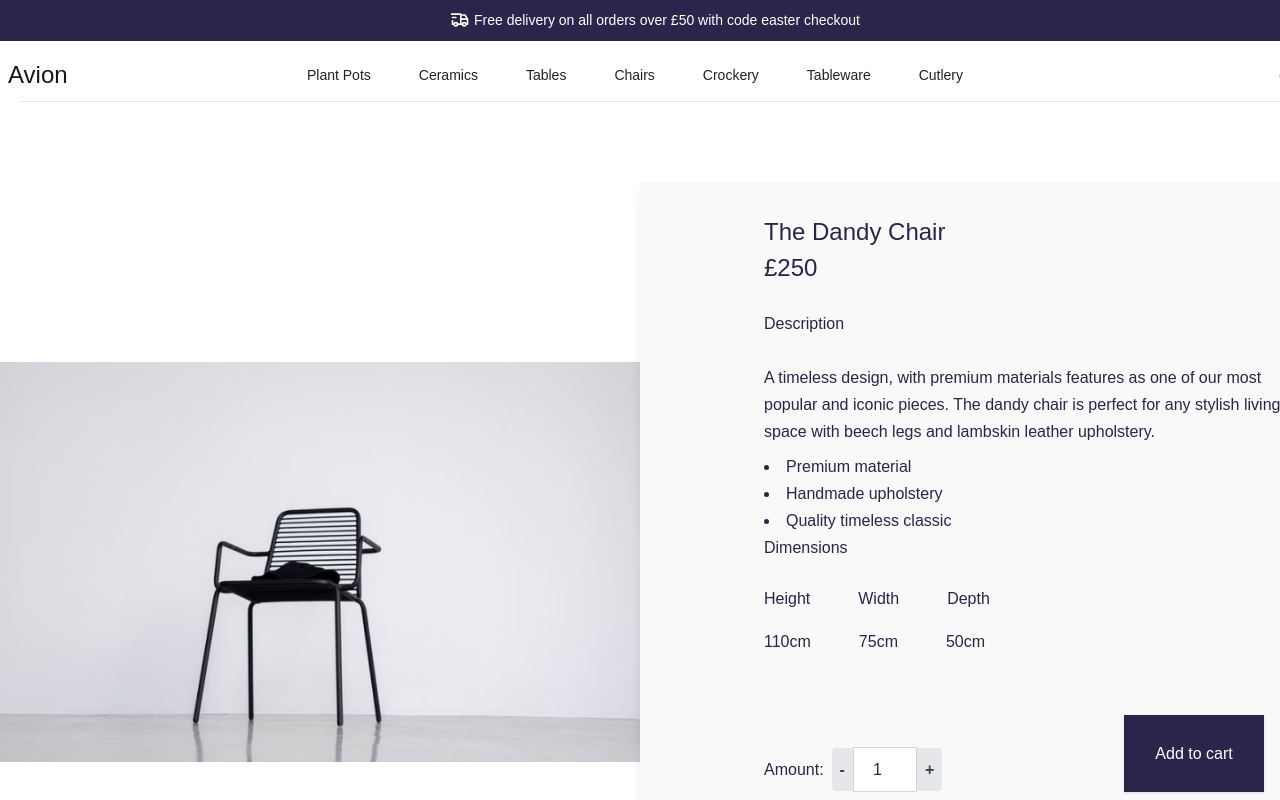
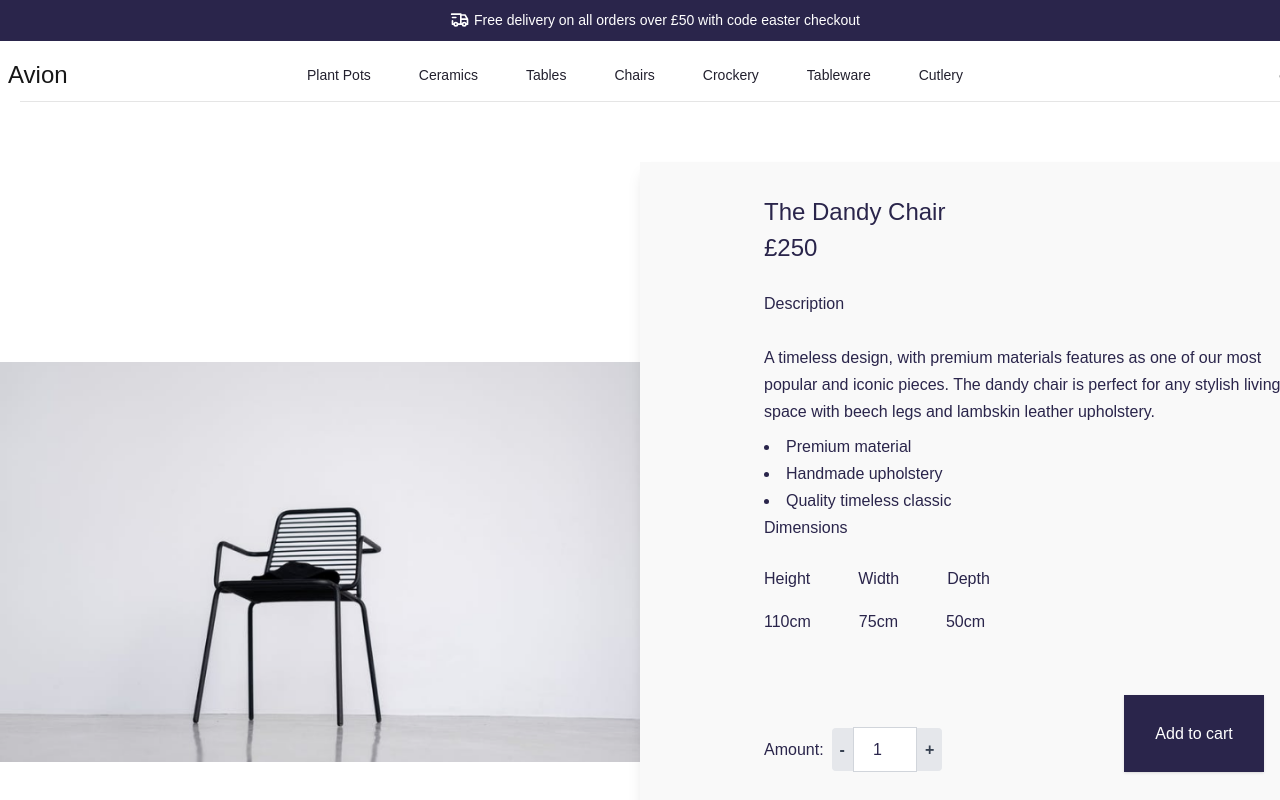
Before and after one commit to SyedAli-31/Quarter2-Hackathon, a Next.js app: page /ProdListing in a window 1280 px wide. Shown: the top 800 px of the page. Built offline with nearby package versions, Linux system fonts and the light colour scheme.

Commit message:
first commit

```diff
--- a/next.config.ts
+++ b/next.config.ts
@@ -2,9 +2,7 @@ import type { NextConfig } from "next";
 
 const nextConfig: NextConfig = {
   /* config options here */
-  eslint:{
-    ignoreDuringBuilds:true
-  },
+
 };
 
 export default nextConfig;
--- a/src/app/ProdListing/page.tsx
+++ b/src/app/ProdListing/page.tsx
@@ -1,6 +1,5 @@
 import React from "react";
 import { TbTruckDelivery } from "react-icons/tb";
-
 import ProdNav from "../component/ProdNav";
 import ProdRec from "../component/ProdRec";
 import Aboutlast from "../component/Aboutlast";
--- a/src/app/component/ProdRec.tsx
+++ b/src/app/component/ProdRec.tsx
@@ -1,6 +1,5 @@
 import Image from "next/image";
 import React from "react";
-
 import AmountInput from "./AmountInput";
 import Link from "next/link";
 import SecHero from "./SecHero";
@@ -18,12 +17,12 @@ const ProdRec = () => {
             src="/prod1.png"
             alt="block"
             width={720}
-            height={760}
-            className="md:w-[710px] w-[340px] h-[400px] md:h-[760] object-cover"
+            height={800}
+            className="md:w-[710px] w-[340px] h-[400px] md:h-[800] object-cover"
           />
         </div>
         {/* Text Box */}
-        <div className="bg-[#F9F9F9] w-[340px] md:w-[710px] h-[800px] md:h-[760px] shadow-lg p-8 flex flex-col md:mt-[80px] mt-0">
+        <div className="bg-[#F9F9F9] w-[340px] md:w-[710px]  h-[800px] md:h-[800px] shadow-lg p-8 flex flex-col md:mt-[60px] mt-0">
           <h2 className="w-[460px] text-[24px] font-normal text-[#2A254B] md:ml-[92px]">
             <span>The Dandy Chair</span> <br />
             <span>£250</span>
```
